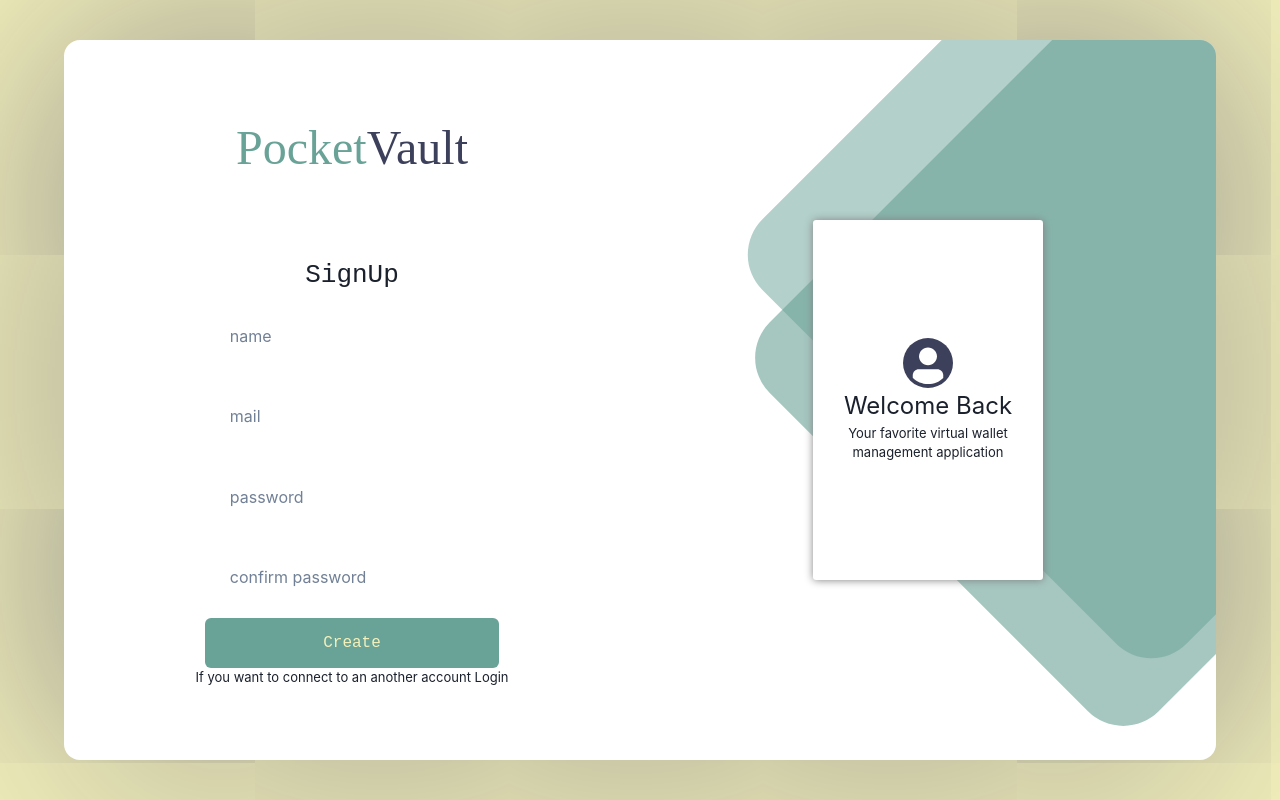
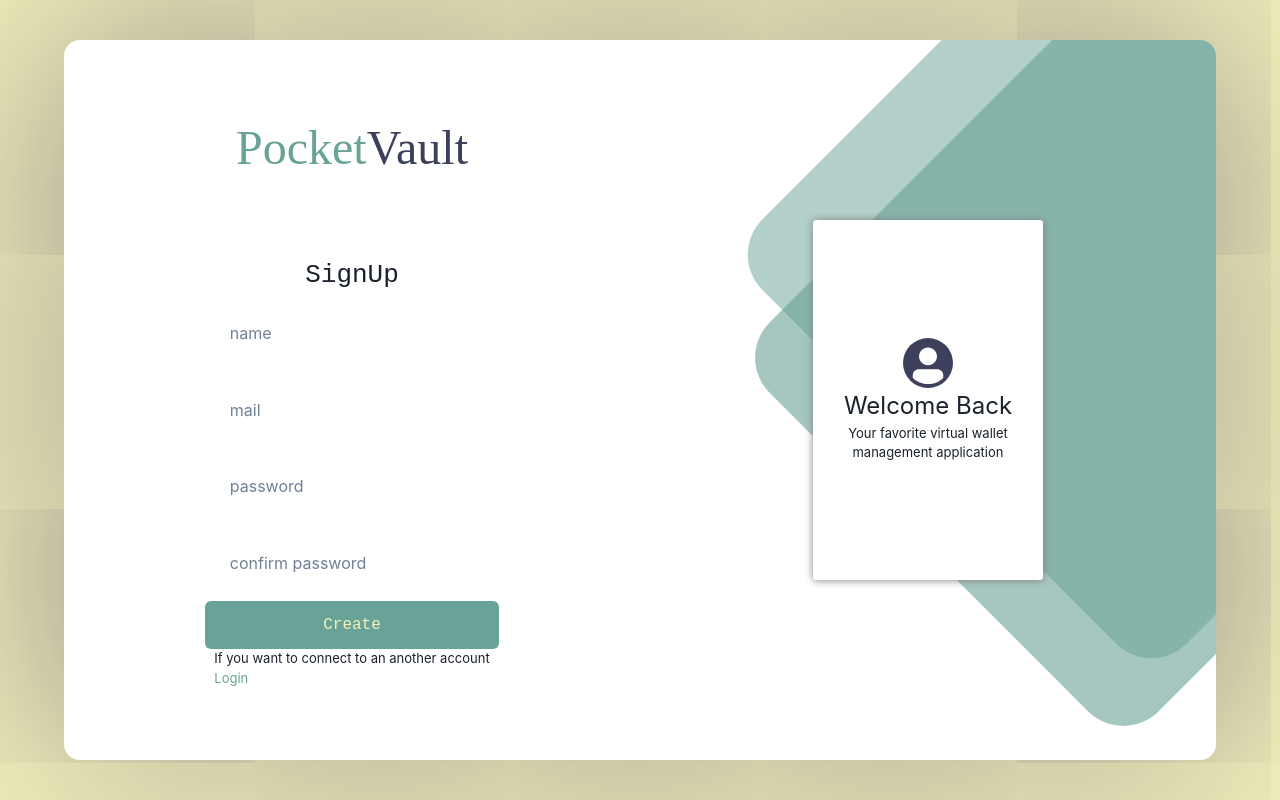
Before and after one commit to VisioneerHEI/PocketVault-Front, a React (Create React App) app: page /signup in a window 1280 px wide. Built offline with nearby package versions, Linux system fonts and the light colour scheme.

Commit message:
fix: login and signup

```diff
--- a/src/pages/login/index.jsx
+++ b/src/pages/login/index.jsx
@@ -4,6 +4,7 @@ import FormButton from '../../components/formButton'
 import InputForm from '../../components/inputForm'
 import useInput from '../../hooks/useInput'
 import * as axios from '../../utils/axios.js'
+import color from '../../utils/theme'
 
 const Login = () => {
   const [, , modifyAccount] = useInput('')
@@ -23,7 +24,7 @@ const Login = () => {
     >
       <Form
         name='Login'
-        additional={<Text fontSize='small'><a href='/signUp'>Sign Up now</a></Text>}
+        additional={<Text fontSize='small' color={color.primary}><a href='/signUp'>Sign Up now</a></Text>}
         inputs={
           <>
             <InputForm placeholder='Email or UserName' onChange={modifyAccount} />
--- a/src/pages/signup/index.jsx
+++ b/src/pages/signup/index.jsx
@@ -7,6 +7,7 @@ import InputForm from '../../components/inputForm'
 import useError from '../../hooks/useError'
 import useInput from '../../hooks/useInput'
 import { verify } from '../../utils/password'
+import color from '../../utils/theme'
 
 const SignUp = () => {
   const [, , modifyName] = useInput('')
@@ -35,7 +36,7 @@ const SignUp = () => {
       <Form
         name='SignUp'
         additional={
-          <Text fontSize='small'>If you want to connect to an another account <a href='/login'>Login</a></Text>
+          <Text fontSize='small'>If you want to connect to an another account <Text color={color.primary}><a href='/login'>Login</a></Text></Text>
                 }
         inputs={
           <>
```
